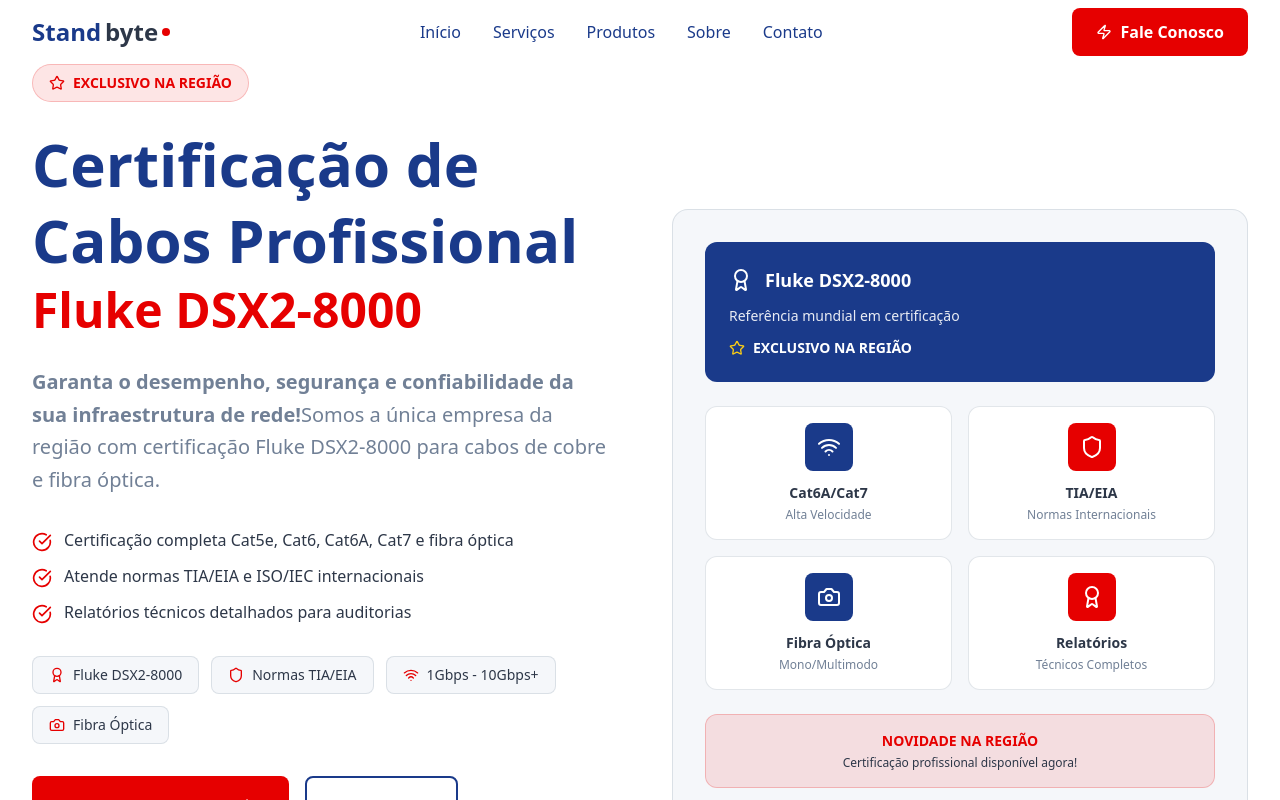
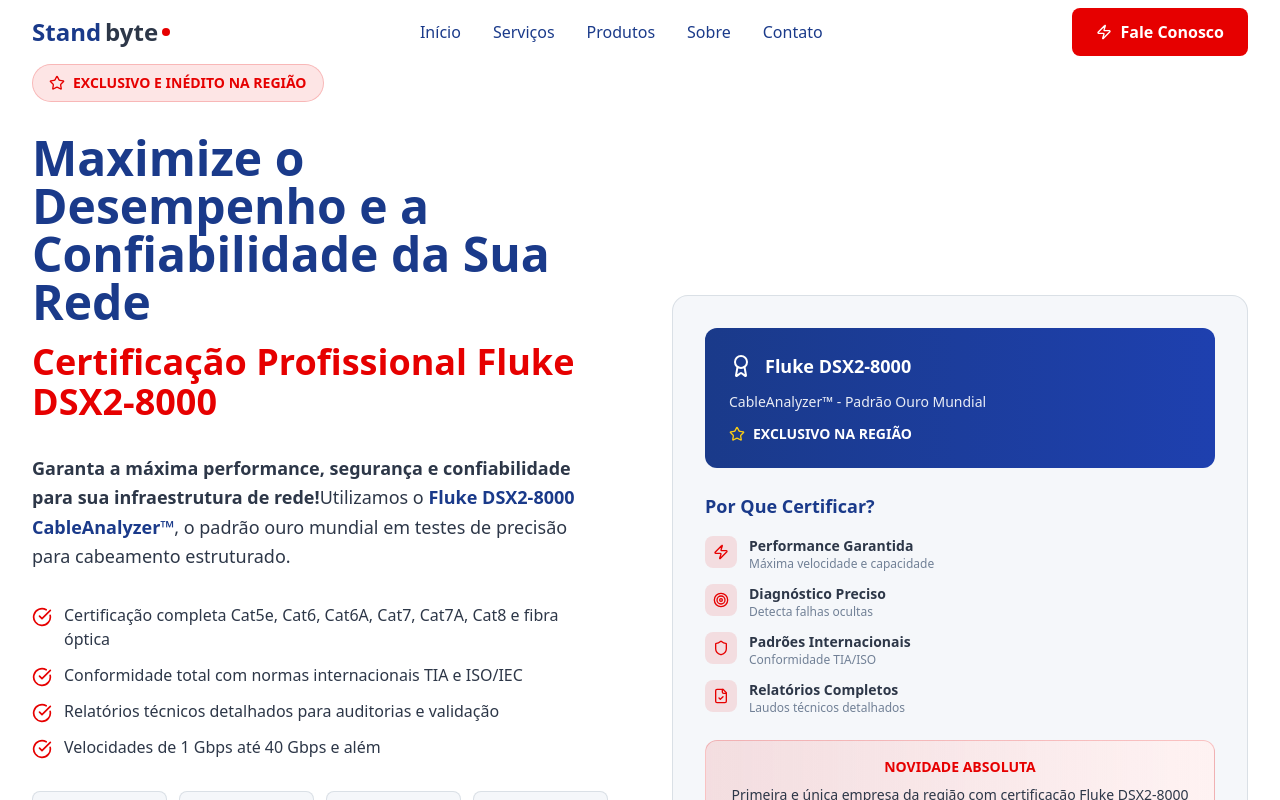
Before and after one commit to njrtechbr/standbyte-nexus-hub, a React (Vite) app: page / in a window 1280 px wide. Shown: the top 800 px of the page. Built offline with nearby package versions, Linux system fonts and the light colour scheme.

Commit message:
Refine Hero component content
Update the Hero component with the improved text, highlighting the Fluke DSX2-8000 certification service, its benefits, and the company's unique offerings.

```diff
--- a/src/components/Hero.tsx
+++ b/src/components/Hero.tsx
@@ -1,5 +1,5 @@
 
-import { ArrowRight, CheckCircle, Wifi, Camera, Battery, Shield, Award, Star } from "lucide-react";
+import { ArrowRight, CheckCircle, Wifi, Camera, Battery, Shield, Award, Star, Zap, Target, FileCheck } from "lucide-react";
 
 const Hero = () => {
   return (
@@ -12,58 +12,62 @@ const Hero = () => {
             {/* Badge de Novidade */}
             <div className="inline-flex items-center px-4 py-2 rounded-full bg-standbyte-red/10 border border-standbyte-red/20">
               <Star className="w-4 h-4 text-standbyte-red mr-2" />
-              <span className="text-standbyte-red text-sm font-semibold">EXCLUSIVO NA REGIÃO</span>
+              <span className="text-standbyte-red text-sm font-semibold">EXCLUSIVO E INÉDITO NA REGIÃO</span>
             </div>
 
             {/* Main Title */}
             <div className="space-y-4">
-              <h1 className="text-5xl lg:text-6xl font-bold text-standbyte-blue leading-tight">
-                Certificação de
+              <h1 className="text-4xl lg:text-5xl font-bold text-standbyte-blue leading-tight">
+                Maximize o Desempenho e a Confiabilidade da Sua Rede
               </h1>
-              <h1 className="text-5xl lg:text-6xl font-bold text-standbyte-blue leading-tight">
-                Cabos Profissional
-              </h1>
-              <h1 className="text-4xl lg:text-5xl font-bold text-standbyte-red leading-tight">
-                Fluke DSX2-8000
-              </h1>
+              <h2 className="text-3xl lg:text-4xl font-bold text-standbyte-red leading-tight">
+                Certificação Profissional Fluke DSX2-8000
+              </h2>
             </div>
 
             {/* Description */}
-            <p className="text-xl text-standbyte-mid leading-relaxed max-w-xl">
-              <strong>Garanta o desempenho, segurança e confiabilidade da sua infraestrutura de rede!</strong>
-              Somos a única empresa da região com certificação Fluke DSX2-8000 para cabos de cobre e fibra óptica.
+            <p className="text-lg text-standbyte-dark leading-relaxed">
+              <strong>Garanta a máxima performance, segurança e confiabilidade para sua infraestrutura de rede!</strong>
+              Utilizamos o <span className="text-standbyte-blue font-semibold">Fluke DSX2-8000 CableAnalyzer™</span>,
+              o padrão ouro mundial em testes de precisão para cabeamento estruturado.
             </p>
 
-            {/* Highlights */}
+            {/* Key Benefits */}
             <div className="space-y-3">
               <div className="flex items-start space-x-3">
                 <CheckCircle className="w-5 h-5 text-standbyte-red mt-1 flex-shrink-0" />
-                <span className="text-standbyte-dark">Certificação completa Cat5e, Cat6, Cat6A, Cat7 e fibra óptica</span>
+                <span className="text-standbyte-dark">Certificação completa Cat5e, Cat6, Cat6A, Cat7, Cat7A, Cat8 e fibra óptica</span>
               </div>
               <div className="flex items-start space-x-3">
                 <CheckCircle className="w-5 h-5 text-standbyte-red mt-1 flex-shrink-0" />
-                <span className="text-standbyte-dark">Atende normas TIA/EIA e ISO/IEC internacionais</span>
+                <span className="text-standbyte-dark">Conformidade total com normas internacionais TIA e ISO/IEC</span>
               </div>
               <div className="flex items-start space-x-3">
                 <CheckCircle className="w-5 h-5 text-standbyte-red mt-1 flex-shrink-0" />
-                <span className="text-standbyte-dark">Relatórios técnicos detalhados para auditorias</span>
+                <span className="text-standbyte-dark">Relatórios técnicos detalhados para auditorias e validação</span>
+              </div>
+              <div className="flex items-start space-x-3">
+                <CheckCircle className="w-5 h-5 text-standbyte-red mt-1 flex-shrink-0" />
+                <span className="text-standbyte-dark">Velocidades de 1 Gbps até 40 Gbps e além</span>
               </div>
             </div>
 
             {/* Service Tags */}
-            <div className="flex flex-wrap gap-3">
+            <div className="grid grid-cols-2 md:grid-cols-4 gap-3">
               {[
-                { icon: Award, text: "Fluke DSX2-8000" },
-                { icon: Shield, text: "Normas TIA/EIA" },
-                { icon: Wifi, text: "1Gbps - 10Gbps+" },
-                { icon: Camera, text: "Fibra Óptica" }
+                { icon: Award, text: "Fluke DSX2-8000", color: "bg-standbyte-blue" },
+                { icon: Shield, text: "Normas TIA/ISO", color: "bg-standbyte-red" },
+                { icon: Zap, text: "Até 40+ Gbps", color: "bg-standbyte-blue" },
+                { icon: Target, text: "Precisão Total", color: "bg-standbyte-red" }
               ].map((service, index) => (
                 <div
                   key={index}
-                  className="flex items-center px-4 py-2 rounded-lg bg-standbyte-light border border-standbyte-mid/20"
+                  className="flex flex-col items-center p-3 rounded-lg bg-standbyte-light border border-standbyte-mid/20 text-center"
                 >
-                  <service.icon className="w-4 h-4 text-standbyte-red mr-2" />
-                  <span className="text-standbyte-dark text-sm font-medium">{service.text}</span>
+                  <div className={`w-8 h-8 ${service.color} rounded-lg flex items-center justify-center mb-2`}>
+                    <service.icon className="w-4 h-4 text-standbyte-white" />
+                  </div>
+                  <span className="text-standbyte-dark text-xs font-medium">{service.text}</span>
                 </div>
               ))}
             </div>
@@ -79,6 +83,7 @@ const Hero = () => {
               </a>
 
               <button className="inline-flex items-center justify-center px-8 py-4 border-2 border-standbyte-blue text-standbyte-blue font-semibold rounded-lg hover:bg-standbyte-blue hover:text-standbyte-white transition-colors">
+                <FileCheck className="mr-2 w-5 h-5" />
                 Saiba Mais
               </button>
             </div>
@@ -86,15 +91,16 @@ const Hero = () => {
             {/* Stats */}
             <div className="grid grid-cols-3 gap-8 pt-8 border-t border-standbyte-light">
               {[
-                { number: "ÚNICA", label: "Empresa na Região" },
-                { number: "100%", label: "Normas Internacionais" },
-                { number: "24/7", label: "Suporte Técnico" }
+                { number: "ÚNICA", label: "Empresa na Região", sublabel: "Fluke DSX2-8000" },
+                { number: "100%", label: "Normas Internacionais", sublabel: "TIA & ISO/IEC" },
+                { number: "40+", label: "Gbps Suportados", sublabel: "Performance Máxima" }
               ].map((stat, index) => (
                 <div key={index} className="text-center">
-                  <div className="text-3xl font-bold text-standbyte-red mb-2">
+                  <div className="text-2xl lg:text-3xl font-bold text-standbyte-red mb-1">
                     {stat.number}
                   </div>
-                  <div className="text-standbyte-mid text-sm">{stat.label}</div>
+                  <div className="text-standbyte-dark text-sm font-medium mb-1">{stat.label}</div>
+                  <div className="text-standbyte-mid text-xs">{stat.sublabel}</div>
                 </div>
               ))}
             </div>
@@ -104,44 +110,51 @@ const Hero = () => {
           <div className="relative">
             <div className="bg-standbyte-light rounded-2xl p-8 border border-standbyte-mid/20">
               {/* Fluke Certification Highlight */}
-              <div className="bg-standbyte-blue p-6 rounded-xl mb-6">
+              <div className="bg-gradient-to-r from-standbyte-blue to-blue-800 p-6 rounded-xl mb-6">
                 <div className="flex items-center space-x-3 mb-3">
                   <Award className="w-6 h-6 text-standbyte-white" />
                   <span className="text-standbyte-white font-bold text-lg">Fluke DSX2-8000</span>
                 </div>
-                <div className="text-standbyte-white/90 text-sm mb-3">Referência mundial em certificação</div>
+                <div className="text-standbyte-white/90 text-sm mb-3">CableAnalyzer™ - Padrão Ouro Mundial</div>
                 <div className="flex items-center space-x-2">
                   <Star className="w-4 h-4 text-yellow-400" />
                   <span className="text-standbyte-white text-sm font-semibold">EXCLUSIVO NA REGIÃO</span>
                 </div>
               </div>
 
-              {/* Service Icons Grid */}
-              <div className="grid grid-cols-2 gap-4">
-                {[
-                  { icon: Wifi, color: "bg-standbyte-blue", label: "Cat6A/Cat7", desc: "Alta Velocidade" },
-                  { icon: Shield, color: "bg-standbyte-red", label: "TIA/EIA", desc: "Normas Internacionais" },
-                  { icon: Camera, color: "bg-standbyte-blue", label: "Fibra Óptica", desc: "Mono/Multimodo" },
-                  { icon: Award, color: "bg-standbyte-red", label: "Relatórios", desc: "Técnicos Completos" }
-                ].map((item, index) => (
-                  <div
-                    key={index}
-                    className="text-center p-4 bg-standbyte-white rounded-xl border border-standbyte-mid/20"
-                  >
-                    <div className={`w-12 h-12 ${item.color} rounded-lg flex items-center justify-center mx-auto mb-3`}>
-                      <item.icon className="w-6 h-6 text-standbyte-white" />
+              {/* Certification Benefits */}
+              <div className="space-y-4 mb-6">
+                <h3 className="text-standbyte-blue font-bold text-lg">Por Que Certificar?</h3>
+                <div className="space-y-3">
+                  {[
+                    { icon: Zap, text: "Performance Garantida", desc: "Máxima velocidade e capacidade" },
+                    { icon: Target, text: "Diagnóstico Preciso", desc: "Detecta falhas ocultas" },
+                    { icon: Shield, text: "Padrões Internacionais", desc: "Conformidade TIA/ISO" },
+                    { icon: FileCheck, text: "Relatórios Completos", desc: "Laudos técnicos detalhados" }
+                  ].map((benefit, index) => (
+                    <div key={index} className="flex items-start space-x-3">
+                      <div className="w-8 h-8 bg-standbyte-red/10 rounded-lg flex items-center justify-center flex-shrink-0">
+                        <benefit.icon className="w-4 h-4 text-standbyte-red" />
+                      </div>
+                      <div>
+                        <div className="text-standbyte-dark font-semibold text-sm">{benefit.text}</div>
+                        <div className="text-standbyte-mid text-xs">{benefit.desc}</div>
+                      </div>
                     </div>
-                    <div className="text-standbyte-dark font-semibold text-sm mb-1">{item.label}</div>
-                    <div className="text-standbyte-mid text-xs">{item.desc}</div>
-                  </div>
-                ))}
+                  ))}
+                </div>
               </div>
 
               {/* Call to Action */}
-              <div className="mt-6 p-4 bg-standbyte-red/10 rounded-xl border border-standbyte-red/20">
+              <div className="p-4 bg-gradient-to-r from-standbyte-red/10 to-red-50 rounded-xl border border-standbyte-red/20">
                 <div className="text-center">
-                  <div className="text-standbyte-red font-bold text-sm mb-1">NOVIDADE NA REGIÃO</div>
-                  <div className="text-standbyte-dark text-xs">Certificação profissional disponível agora!</div>
+                  <div className="text-standbyte-red font-bold text-sm mb-2">NOVIDADE ABSOLUTA</div>
+                  <div className="text-standbyte-dark text-sm font-medium mb-2">
+                    Primeira e única empresa da região com certificação Fluke DSX2-8000
+                  </div>
+                  <div className="text-standbyte-mid text-xs">
+                    Não comprometa a espinha dorsal do seu negócio!
+                  </div>
                 </div>
               </div>
             </div>
```
